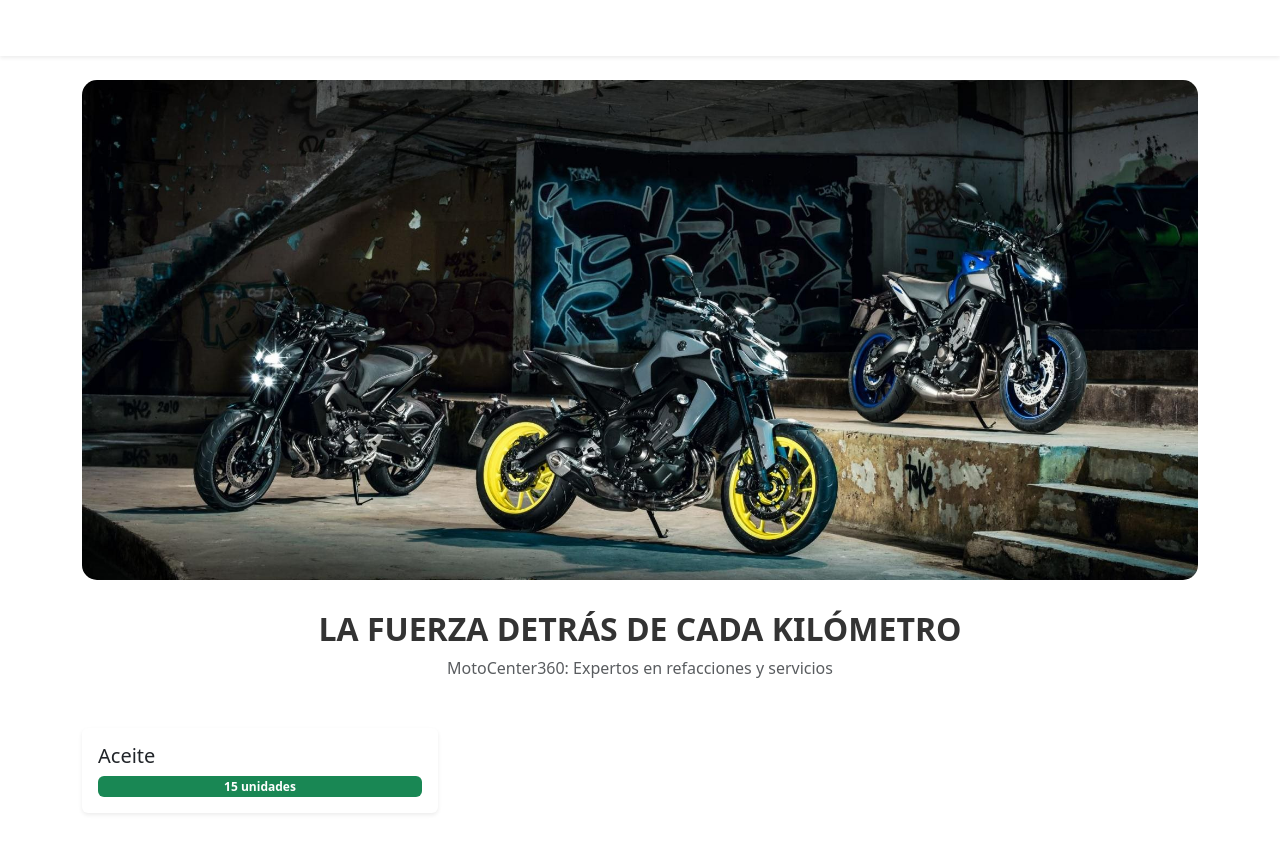
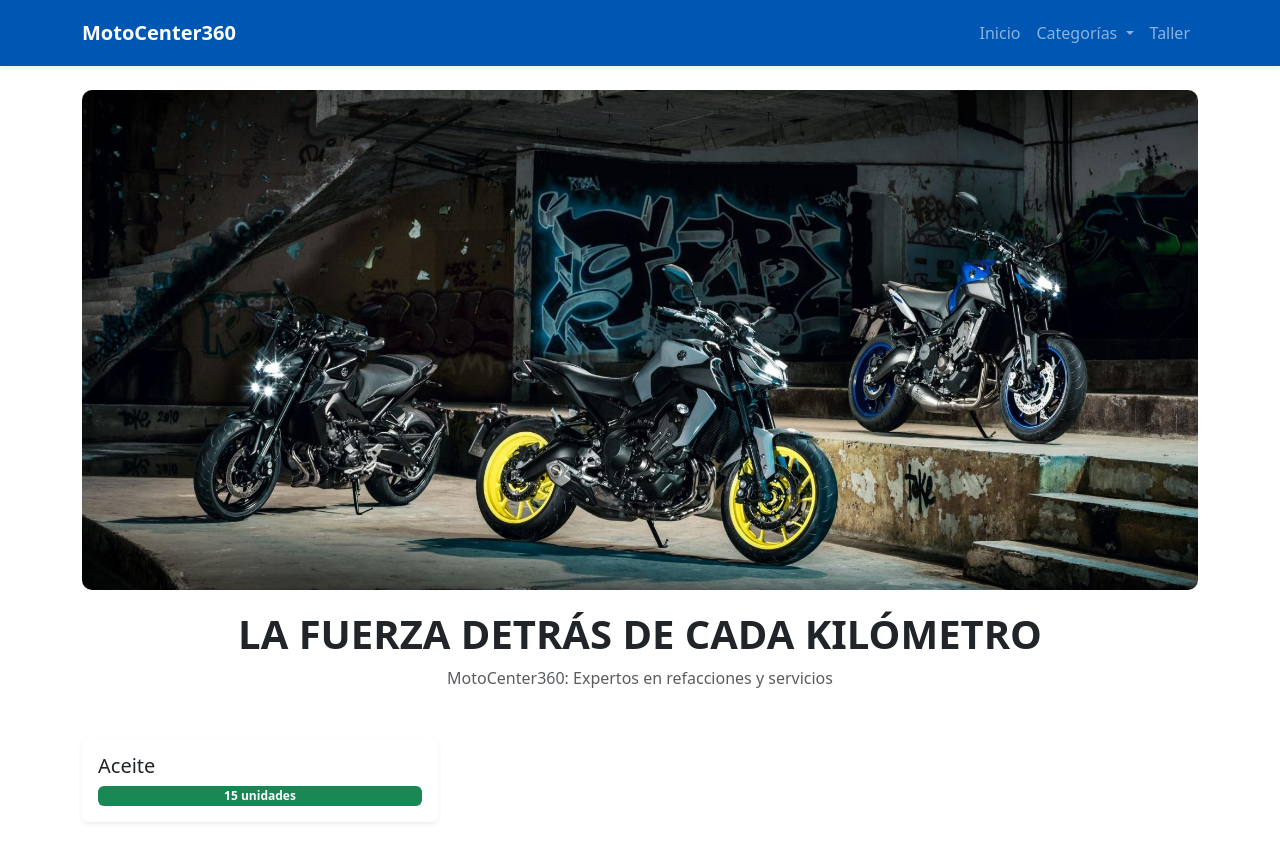
Before and after one commit to luisgonzalez-tech/MotoCenter360, a Flask app: page / in a window 1280 px wide. Before the commit the page ends 814 px from the top, so only its background shows below. Run offline with Flask 3, Linux system fonts and the light colour scheme.

Commit message:
Update style.css

```diff
--- a/static/css/style.css
+++ b/static/css/style.css
@@ -1,24 +1,33 @@
+/* MANTENEMOS TU NAVBAR TAL CUAL ESTABA */
+.navbar {
+    background-color: #0056b3 !important;
+    padding: 0.8rem 1rem !important;
+}
+
+/* NUEVO: Contenedor limpio para el banner */
 .hero-container {
     width: 100%;
-    margin-bottom: 30px;
-    text-align: center;
+    margin-top: 10px;
+    margin-bottom: 20px;
 }
 
 .hero-image {
     width: 100%;
+    height: auto;
     max-height: 500px;
     object-fit: cover;
-    border-radius: 15px;
+    border-radius: 10px;
     display: block;
 }
 
-.hero-text-section {
-    margin-top: 15px;
+/* El texto va fuera del contenedor de la imagen para no interferir */
+.hero-title-section {
+    text-align: center;
+    padding: 20px 0;
+}
+
+.hero-title-section h1 {
+    font-weight: 800;
+    text-transform: uppercase;
     color: #333;
 }
-
-.hero-text-section h1 {
-    font-size: 2rem;
-    font-weight: 800;
-    text-transform: uppercase;
-}
```
